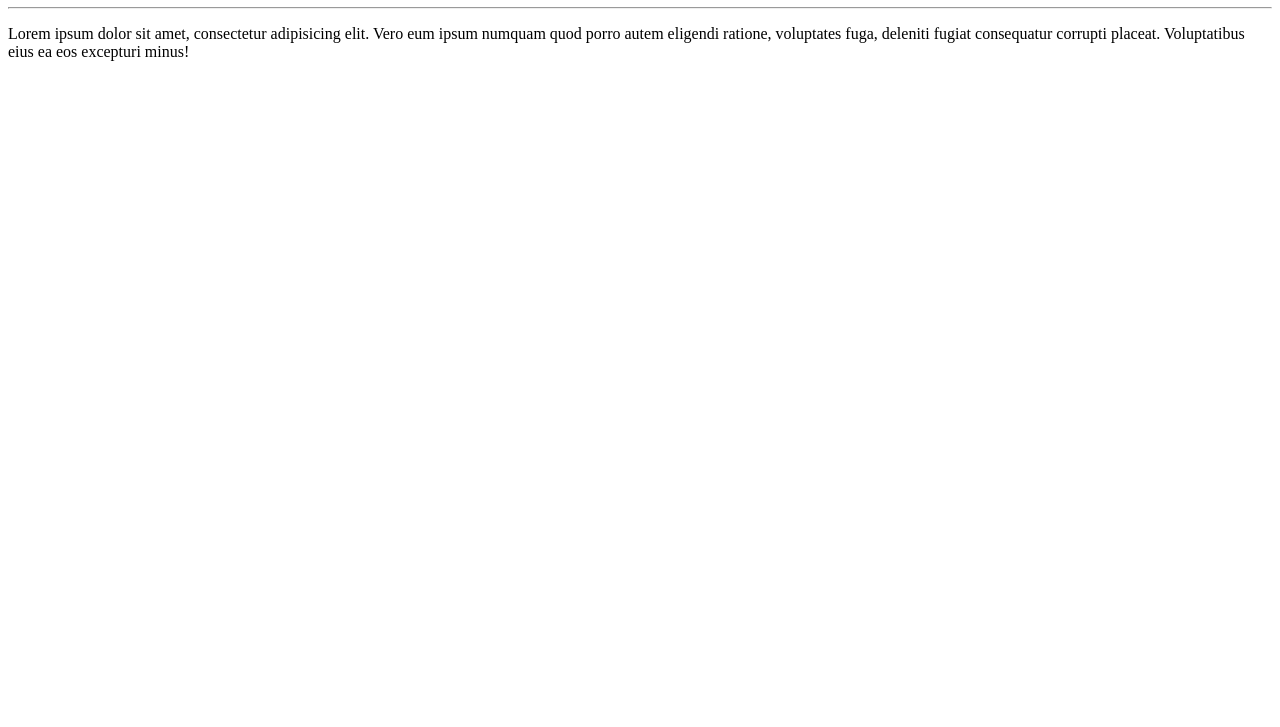
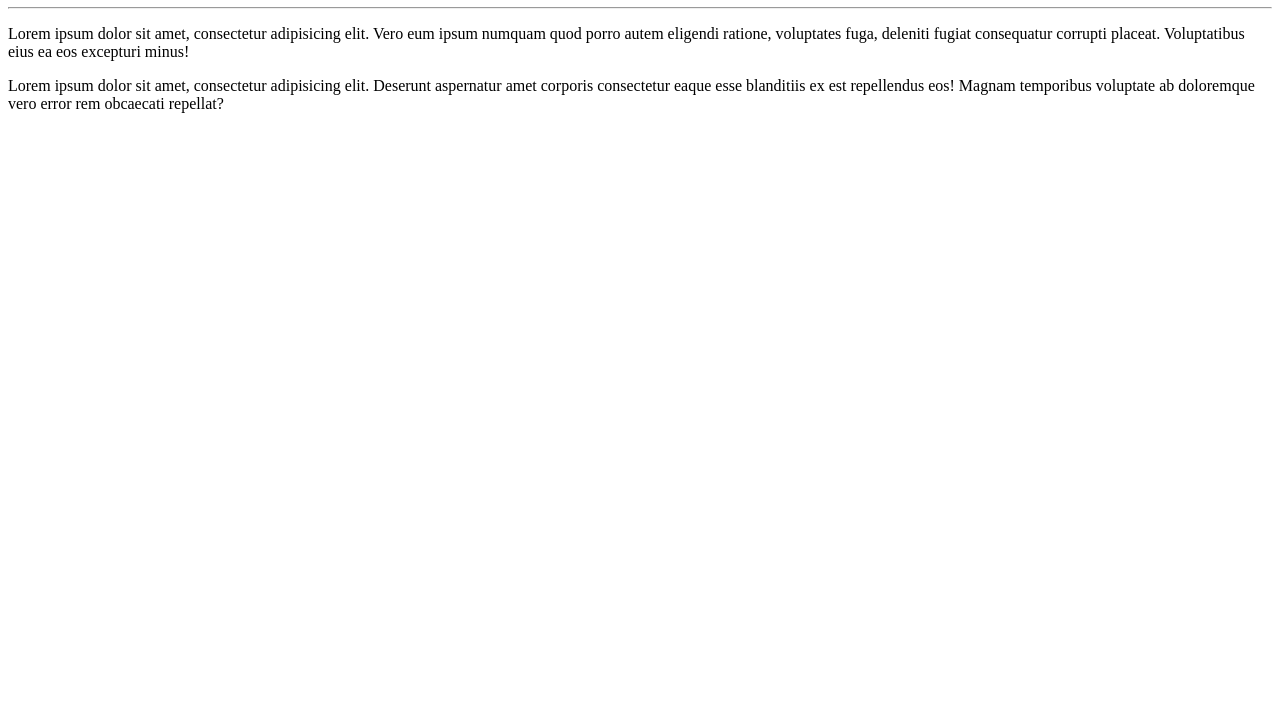
Before and after one commit to Rodrigo1984/Ola-Mundo, a plain HTML site: page site-exemplo/index.html in a window 1280 px wide. Shown: the part 73-800 px from the top of the page. Drawn offline with Linux system fonts and the light colour scheme.

Commit message:
adicionei m paragrafo

```diff
--- a/site-exemplo/index.html
+++ b/site-exemplo/index.html
@@ -9,5 +9,6 @@
     <h1>Olá, Mundo!</h1>
     <hr>
     <p>Lorem ipsum dolor sit amet, consectetur adipisicing elit. Vero eum ipsum numquam quod porro autem eligendi ratione, voluptates fuga, deleniti fugiat consequatur corrupti placeat. Voluptatibus eius ea eos excepturi minus!</p>
+    <p>Lorem ipsum dolor sit amet, consectetur adipisicing elit. Deserunt aspernatur amet corporis consectetur eaque esse blanditiis ex est repellendus eos! Magnam temporibus voluptate ab doloremque vero error rem obcaecati repellat?</p>
 </body>
 </html>
```
